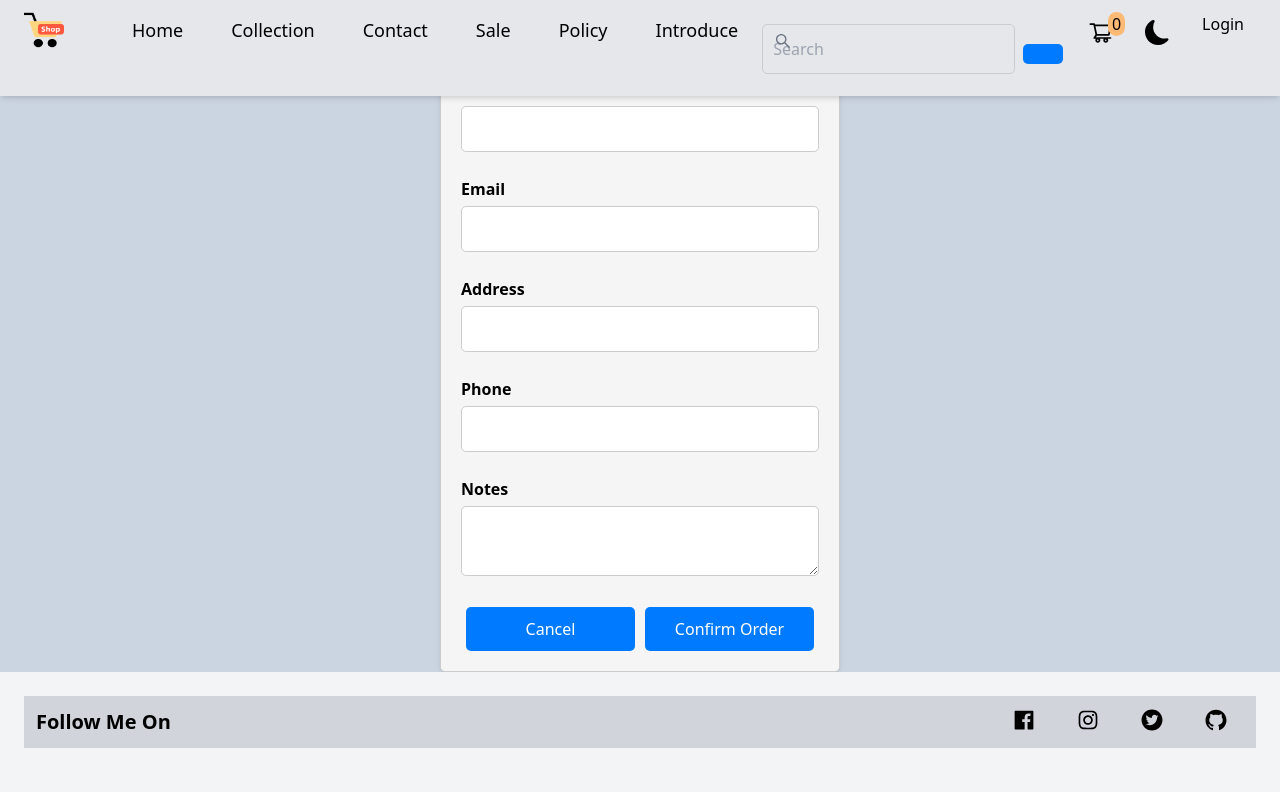
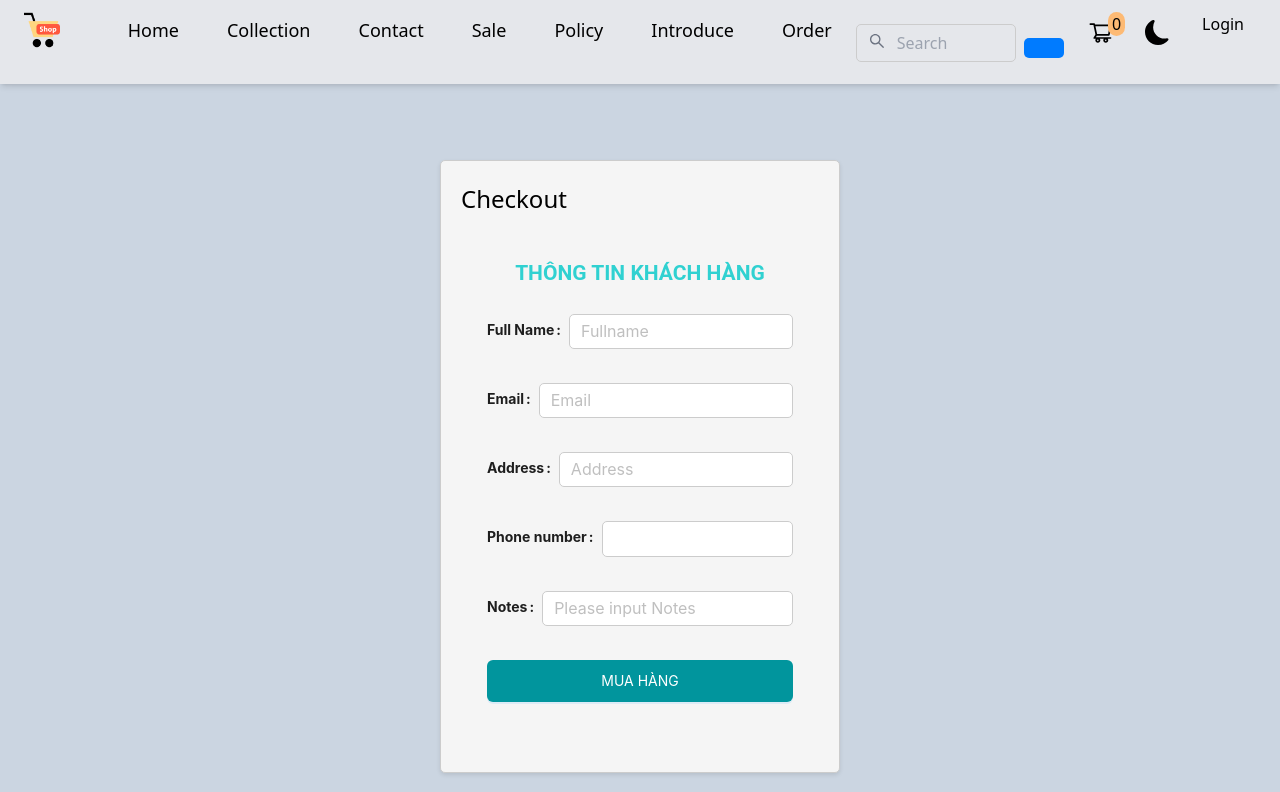
Before and after one commit to baoquoc1308/EcommerceShop, a React (Create React App) app: page /checkoutform in a window 1280 px wide. Shown: the top 792 px of the page. Built offline with nearby package versions, Linux system fonts and the light colour scheme.

Commit message:
Fix order

```diff
--- a/src/components/Checkout.jsx
+++ b/src/components/Checkout.jsx
@@ -4,16 +4,20 @@ import checkout from './images/Checkout.jpg'
 
 
 function Checkout(props) {
-
+  const infoOrder = localStorage.getItem("infoOrder")
     props.myFun(false);
     props.myFun2(false);
   return (
 
     <div className='my-40 lg:my-32 mx-7 '>
-        <h1 className='hidden lg:inline-block absolute mt-2 font-sans text-2xl mx-4 bg-white z-0 p-2 shadow-lg rounded-md'>Congratulations Your Order will be delivered within 5-6 business days</h1>
+      <h1 className='hidden lg:inline-block absolute mt-2 font-sans text-2xl mx-4 bg-white z-0 p-2 shadow-lg rounded-md'>Congratulations Your Order will be delivered within 5-6 business days</h1>
       <img src={checkout} alt="" className='lg:hidden w-full rounded-xl'/>
       <img src={checkout} alt="" className='hidden lg:inline-block w-full rounded-xl ' style={{height:470}}/>
       <h1 className={`text-2xl my-4 font-sans font-semibold lg:hidden ${props.mode==='dark'?"text-white":"text-black"}`}>Congratulations Your Order will be delivered within 5-6 business days</h1>
+      <div>
+        LIST:
+        {infoOrder}
+      </div>
     </div>
 
   )
--- a/src/components/CheckoutForm.css
+++ b/src/components/CheckoutForm.css
@@ -3,6 +3,8 @@
     width: 100%;
     max-width: 400px;
     margin: 0 auto;
+    margin-bottom: 3rem;
+    margin-top: 10rem;
     padding: 20px;
     border: 1px solid #ccc;
     border-radius: 5px;
@@ -25,12 +27,15 @@
     margin-bottom: 5px;
   }
 
+  .login-form-button {
+    background-color: #01959d;
+  }
+
   input[type="text"],
   input[type="email"],
   input[type="tel"],
   textarea {
     width: 100%;
-    padding: 10px;
     border: 1px solid #ccc;
     border-radius: 5px;
     font-size: 16px;
@@ -40,7 +45,6 @@
   button {
     padding: 10px 20px;
     background-color: #007bff;
-    color: #fff;
     border: none;
     border-radius: 5px;
     font-size: 16px;
@@ -48,7 +52,7 @@
   }
 
   button:hover {
-    background-color: #0056b3;
+    background-color: #a7ccf3;
   }
 
   .form-actions {
--- a/src/components/CheckoutForm.jsx
+++ b/src/components/CheckoutForm.jsx
@@ -1,77 +1,93 @@
 import React, { useState } from "react";
 import './CheckoutForm.css'
+import { Button, Input } from "antd";
+import { Form } from 'antd';
+import { toast } from 'react-toastify'
+import 'react-toastify/dist/ReactToastify.css'
+import { useNavigate } from "react-router-dom";
 
-function CheckoutForm({ handleCheckout, handleCancel }) {
-  const [formData, setFormData] = useState({
-    fullName: "",
-    email: "",
-    address: "",
-    phone: "",
-    notes: "",
-  });
+const CheckoutForm = () => {
+  const [form] = Form.useForm()
+  const navigate = useNavigate();
+  const handleOnFinish = (values) => {
+    localStorage.setItem('infoOrder', JSON.stringify(values))
+    toast.success('Mua hàng thành công!', {
+      position: "top-right",
+      autoClose: 1500,
+    })
 
-  const handleChange = (e) => {
-    const { name, value } = e.target;
-    setFormData({ ...formData, [name]: value });
-  };
+    setTimeout(() => {
+      navigate('/checkout')
+    }, 1500);
+  }
 
   return (
     <div className="checkout-form">
       <h2>Checkout</h2>
-      <form>
-        <div className="form-group">
-          <label htmlFor="fullName">Full Name</label>
-          <input
-            type="text"
-            name="fullName"
-            value={formData.fullName}
-            onChange={handleChange}
+        <Form
+          form={form}
+          name="login-form"
+          onFinish={handleOnFinish}
+        >
+        <p className="form-title">THÔNG TIN KHÁCH HÀNG</p>
+        <Form.Item
+          label="Full Name"
+          name="fullname"
+          rules={[{ required: true, message: 'Please input your fullname!' }]}
+        >
+          <Input
+            placeholder="Fullname"
           />
+        </Form.Item>
+        <Form.Item
+          label="Email"
+          name="Email"
+          rules={[{ required: true, message: 'Please input your Email!' }]}
+        >
+          <Input
+            placeholder="Email"
+          />
+        </Form.Item>
+        <Form.Item
+          label="Address"
+          name="Address"
+          rules={[{ required: true, message: 'Please input your Address!' }]}
+        >
+          <Input
+            placeholder="Address"
+          />
+        </Form.Item>
+        <Form.Item
+          label="Phone number"
+          name="phone"
+          rules={[
+            { required: true, message: "Please enter your phone number!" },
+            // { validator: isValidPhoneNumber || "" }
+          ]}
+        >
+          <Input />
+        </Form.Item>
+        <Form.Item
+          label="Notes"
+          name="Notes"
+          rules={[
+            {
+              required: true,
+              message: "Please input Notes!"
+            }
+          ]}
+        >
+          <Input placeholder="Please input Notes" />
+        </Form.Item>
+        <div className="address-company">
+          {/* <FilterLocation /> */}
         </div>
-        <div className="form-group">
-          <label htmlFor="email">Email</label>
-          <input
-            type="email"
-            name="email"
-            value={formData.email}
-            onChange={handleChange}
-          />
-        </div>
-        <div className="form-group">
-          <label htmlFor="address">Address</label>
-          <input
-            type="text"
-            name="address"
-            value={formData.address}
-            onChange={handleChange}
-          />
-        </div>
-        <div className="form-group">
-          <label htmlFor="phone">Phone</label>
-          <input
-            type="tel"
-            name="phone"
-            value={formData.phone}
-            onChange={handleChange}
-          />
-        </div>
-        <div className="form-group">
-          <label htmlFor="notes">Notes</label>
-          <textarea
-            name="notes"
-            value={formData.notes}
-            onChange={handleChange}
-          />
-        </div>
-        <div className="form-actions">
-          <button type="button" onClick={handleCancel}>
-            Cancel
-          </button>
-          <button type="button" onClick={() => handleCheckout(formData)}>
-            Confirm Order
-          </button>
-        </div>
-      </form>
+        <Form.Item>
+          <Button type="primary" htmlType="submit" className="login-form-button">
+            MUA HÀNG
+          </Button>
+        </Form.Item>
+      </Form>
     </div>
   );
 }
--- a/src/components/Navbar.jsx
+++ b/src/components/Navbar.jsx
@@ -54,7 +54,6 @@ function Navbar(props) {
 
   const { totalUniqueItems } = useCart();
   const token = localStorage.getItem("accessToken")
-  console.log("🚀 ~ file: Navbar.jsx:56 ~ Navbar ~ token:", token)
 
   const [Icon, setIcon] = useState(<AiOutlineMenu size={25} />);
   const [Margin, setMargin] = useState("-mt-40");
@@ -109,6 +108,9 @@ function Navbar(props) {
             </NavLink>
             <NavLink to="/Introduce" className="mx-6">
               <li className={`hover:border-b-4 border-orange-300 ${splitLocation[1] === "introduce" ? "border-b-4" : ""}`}>Introduce </li>
+            </NavLink>
+            <NavLink to="/checkout" className="mx-6">
+              <li className={`hover:border-b-4 border-orange-300 ${splitLocation[1] === "contact" ? "border-b-4" : ""}`}>Order </li>
             </NavLink>
 
             <div className="ml-auto mx-6 mt-2 flex items-center relative cursor-pointer">
```
Also changed, not shown: 1 other file (tests, documents, lock files or other folders).
